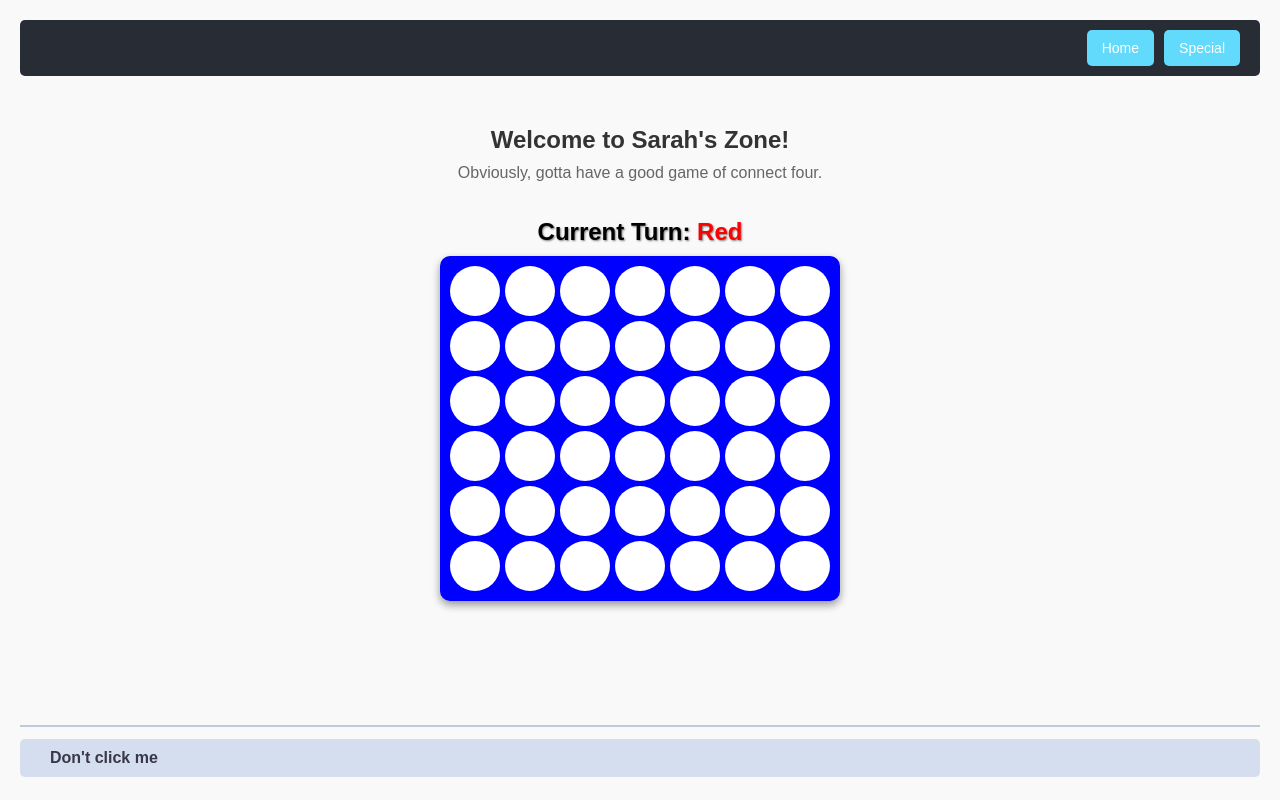
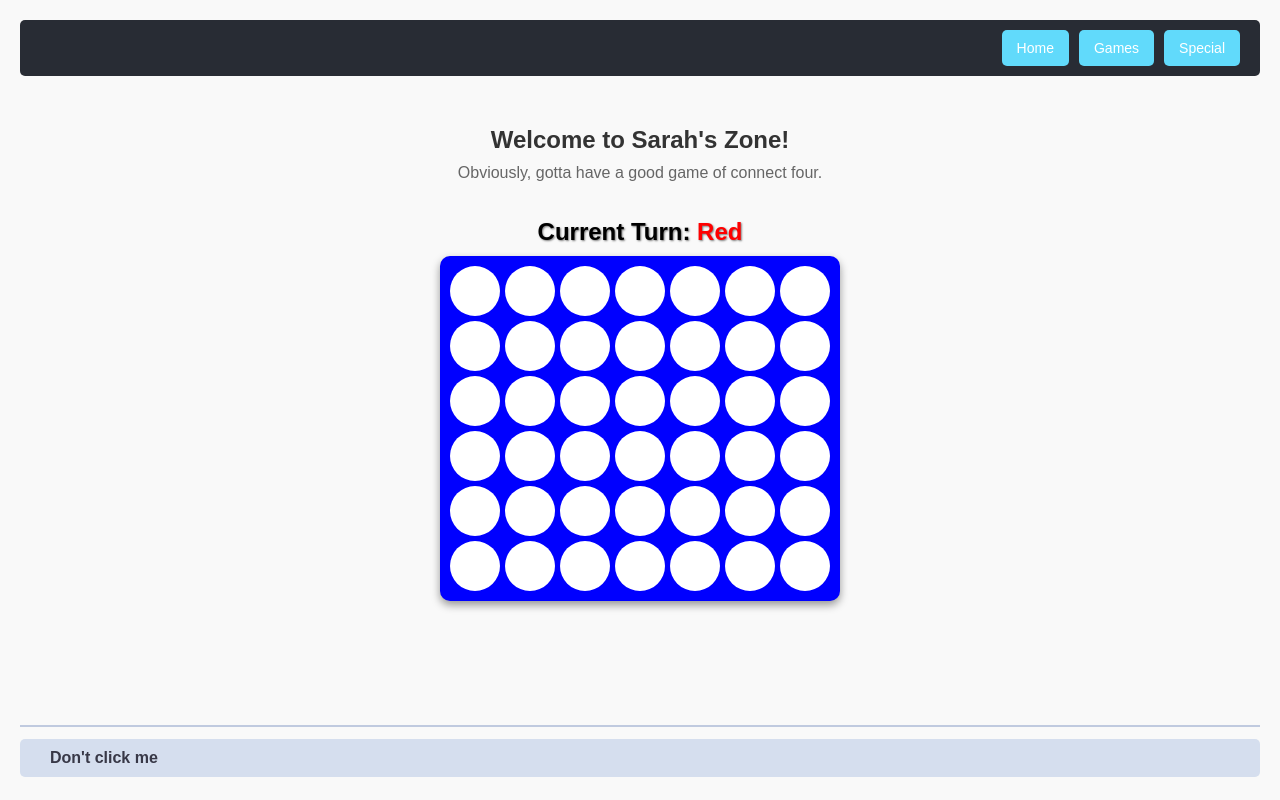
Before and after one commit to JacobMckenna/mywebsite, a React (Create React App) app: page /sarah in a window 1280 px wide. Built offline with nearby package versions, Linux system fonts and the light colour scheme.

Commit message:
automatic deploy
setup automatic deployment with firebase with the github master branch

```diff
--- a/src/components/Header.js
+++ b/src/components/Header.js
@@ -9,6 +9,9 @@ function Header() {
         <Link to="/">
             <button className="special-button">Home</button>
         </Link>
+        <Link>
+            <button className="special-button">Games</button>
+        </Link>
         <Link to="/sarah">
             <button className="special-button">Special</button>
         </Link>
```
Also changed, not shown: 1 other file (tests, documents, lock files or other folders).
